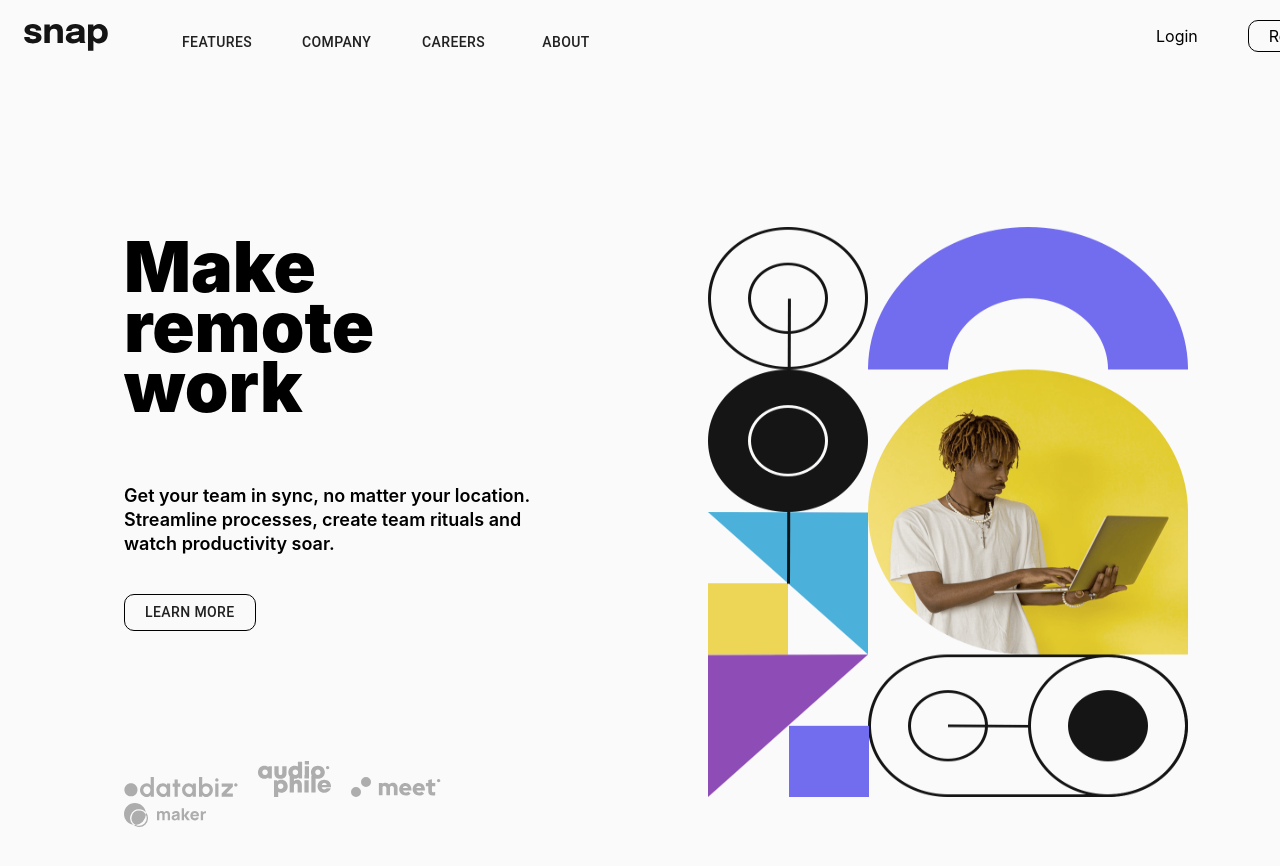
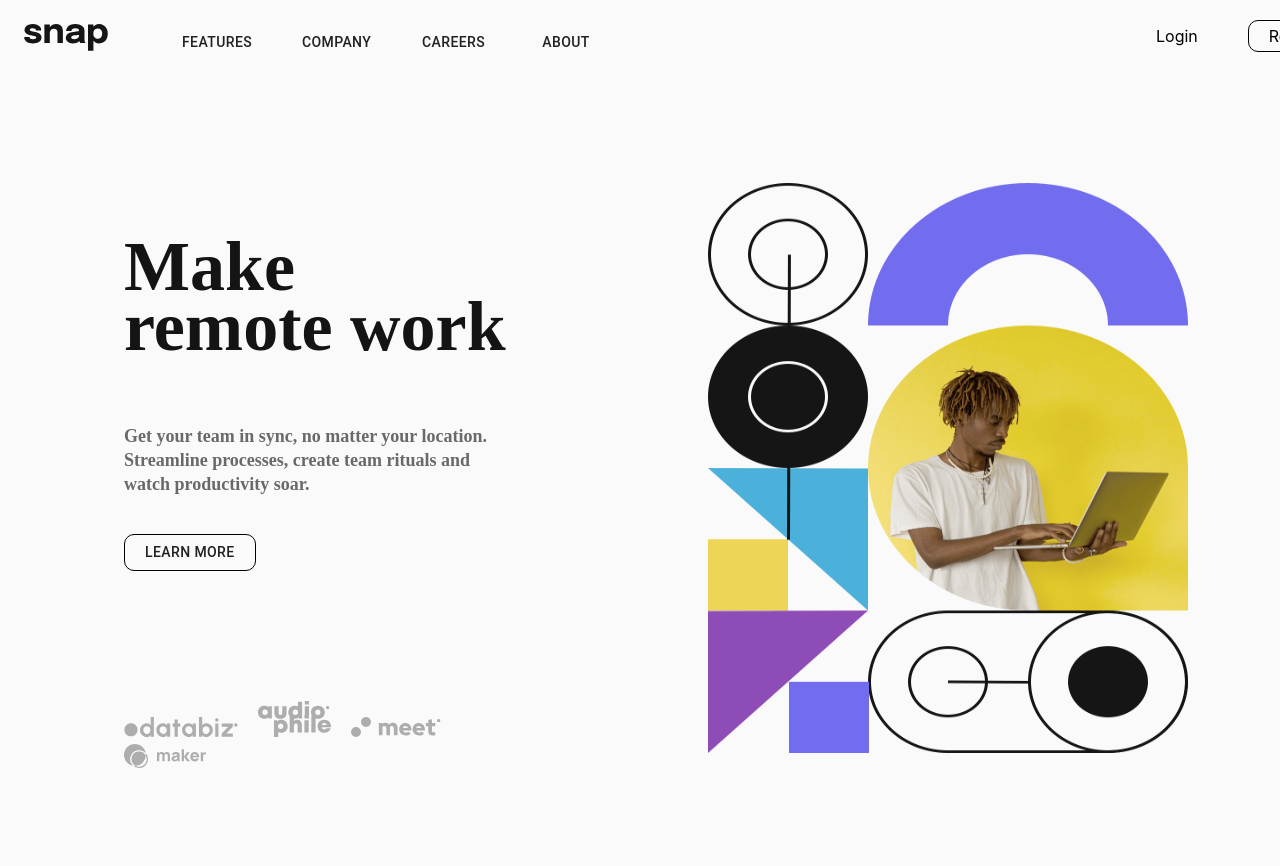
Before and after one commit to Elio1995/dropdown-navigation, a React (Vite) app: page / in a window 1280 px wide. Shown: the top 866 px of the page. Built offline with nearby package versions, Linux system fonts and the light colour scheme.

Commit message:
Fixed font family, margins, paddings and font size of main part of the page

```diff
--- a/src/App.tsx
+++ b/src/App.tsx
@@ -204,13 +204,16 @@ function App() {
         </div>
       </div>
       <div className={classes.main}>
-        <div style={{ padding: "130px 100px" }}>
+        <div
+          style={{ padding: "130px 100px 50px 100px ", fontFamily: "Epilogue" }}
+        >
           <h1
             style={{
               fontSize: "70px",
               paddingBottom: "20px",
               fontWeight: "900",
               lineHeight: "60px",
+              color: "hsl(0, 0%, 8%)",
             }}
           >
             Make <br />
@@ -221,6 +224,7 @@ function App() {
               fontSize: "18px",
               paddingBottom: "20px",
               fontWeight: "600",
+              color: "hsl(0, 0%, 41%)",
             }}
           >
             Get your team in sync, no matter your location.
@@ -248,6 +252,7 @@ function App() {
             display: "grid",
             justifyContent: "center",
             placeContent: "center",
+            paddingTop: "50px",
           }}
         >
           <img
```
